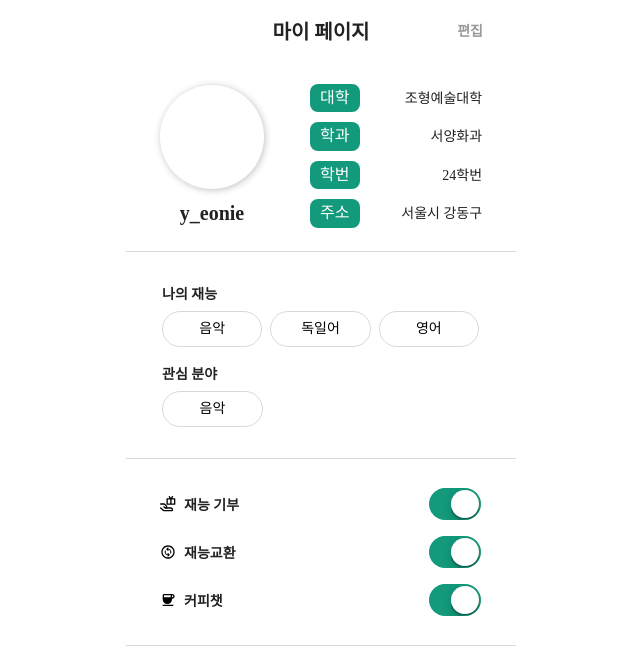
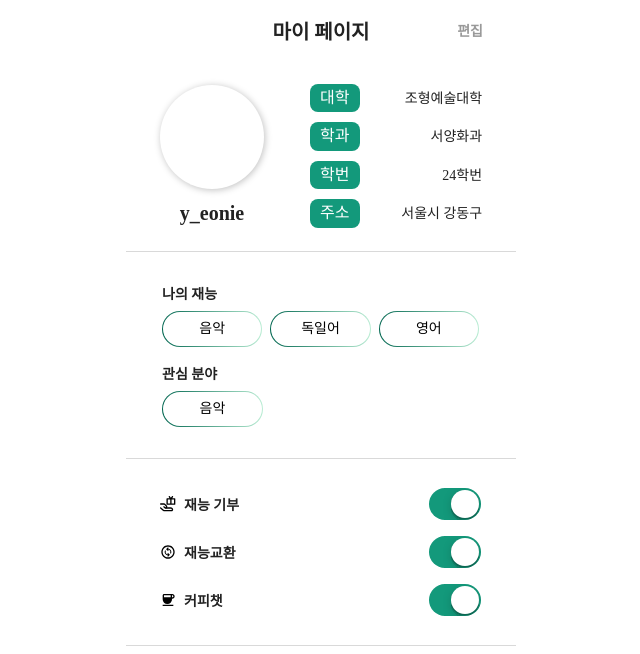
Before and after one commit to EFUB-SWS-Rudolph/Frontend, a React (Vite) app in the folder sws/: page /mypage in a window 1280 px wide. Shown: the top 654 px of the page, without its empty margins (319-959 px from the left). Built offline with nearby package versions, Linux system fonts and the light colour scheme; a web font is replaced by a local one.

Commit message:
💄Design: update tag border

```diff
--- a/sws/src/mypage/components/myTags/Tag.jsx
+++ b/sws/src/mypage/components/myTags/Tag.jsx
@@ -17,8 +17,11 @@ const Container = styled.div`
   align-items: center;
   gap: 0.5rem;
   border-radius: 1.25rem;
-  border: 1px solid var(--Gray-300, #d9d9d9);
-  background: var(--White, #fff);
+  border: 1px solid transparent;
+  background: ${({ theme }) => `
+    linear-gradient(${theme.colors.white}, ${theme.colors.white}) padding-box,
+    linear-gradient(to right, ${theme.colors.primary}, ${theme.colors.third}) border-box
+  `};
 `;
 
 const Text = styled.div`
```
